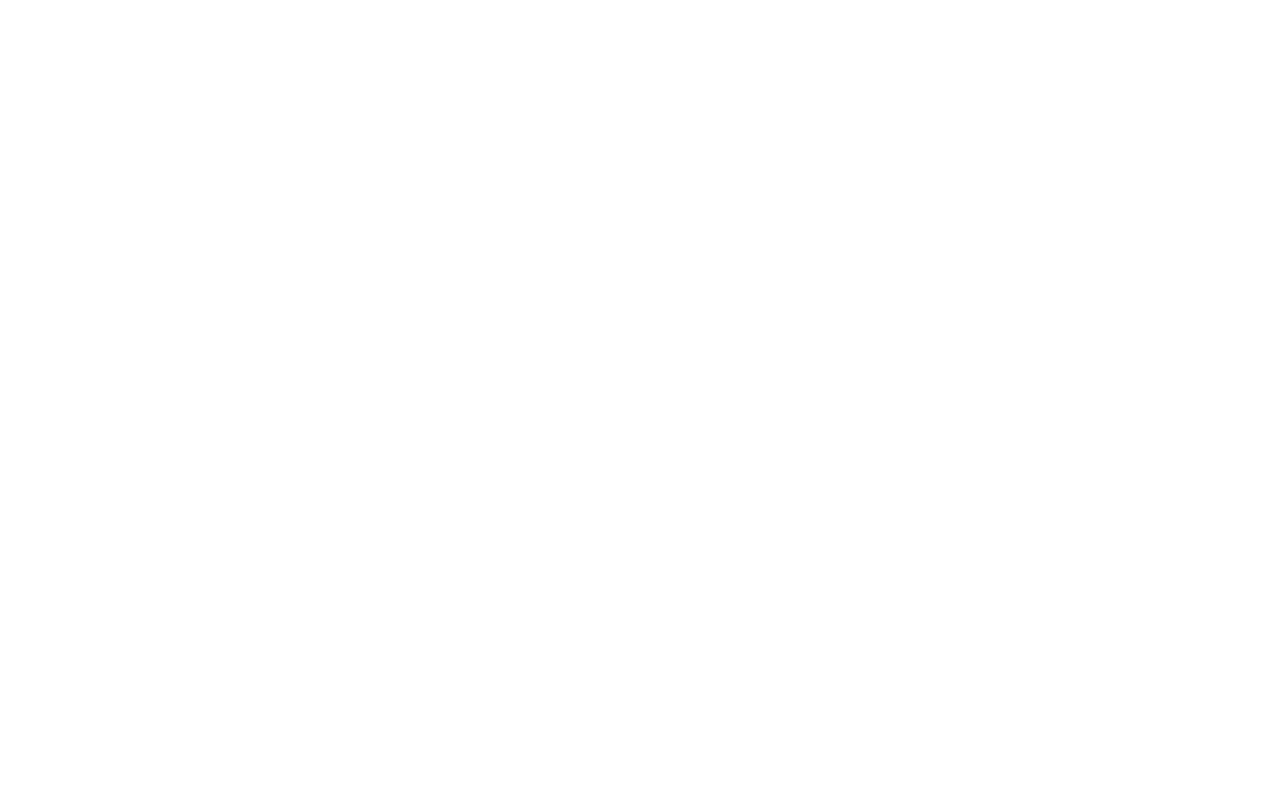
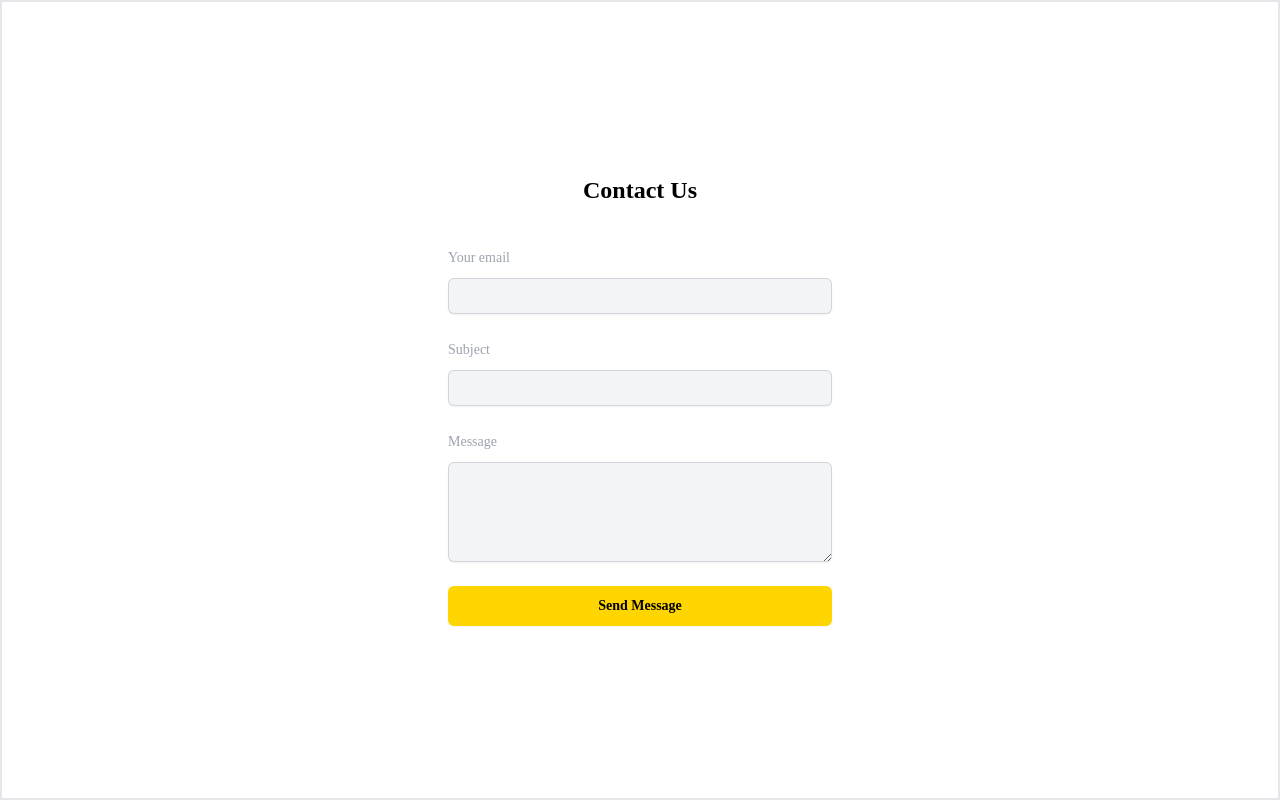
Before and after one commit to 4nskarts/hackathon-infinity, a React (Vite) app in the folder client/: page /contactus in a window 1280 px wide. Before the commit this address had no page. Built offline with nearby package versions, Linux system fonts and the light colour scheme.

Commit message:
Finally i can sleep - "NotHoudaifa"

```diff
--- a/client/src/App.jsx
+++ b/client/src/App.jsx
@@ -5,10 +5,13 @@
 import Home from "./pages/HomePage/Home";
 import ProfilePage from "./pages/ProfilePage/ProfilePage";
 import IssuePage from "./pages/IssuePage/IssuePage";
-
-// This is static now, don't remove it
+import ContactUsPage from "./pages/ContactUsPage";
+import { useEffect } from "react";
 
 function App() {
+    useEffect(() => {
+        document.body.classList.add("font-poppins")
+    }, [])
     return (
         <Router>
             <Routes>
@@ -17,6 +20,7 @@
                 <Route path="/home" element={<Home />} />
                 <Route path="/profile" element={<ProfilePage />} />
                 <Route path="/issue/:id" element={<IssuePage />} />
+                <Route path="/contactus" element={<ContactUsPage/>} />
             </Routes>
         </Router>
     );
--- a/client/src/components/Navbar.jsx
+++ b/client/src/components/Navbar.jsx
@@ -3,6 +3,7 @@
 import SecondaryButton from "./SecondaryButton";
 import ThirdButton from "./ThirdButton";
 import { Link } from "react-scroll";
+import { useNavigate } from "react-router-dom";
 
 const links = [
     { id: "home", text: "HOME" },
@@ -12,6 +13,7 @@
 ];
 
 function Navbar() {
+    const navigate = useNavigate()
     const [isSidebarOpen, setSidebarOpen] = useState(false);
 
     const toggleSidebar = () => {
@@ -50,7 +52,7 @@
     }, [isSidebarOpen]);
 
     return (
-    <nav className="h-16 flex fixed flex-row items-center justify-between md:justify-around  bg-white w-full font-poppins  top-0 px-4 z-50">
+        <nav className="h-16 flex fixed flex-row items-center justify-between md:justify-around  bg-white w-full font-  top-0 px-4 z-50">
             <div
                 className="md:hidden text-2xl font-bold items-center cursor-pointer align-middle ml-5"
                 onClick={toggleSidebar}
@@ -100,7 +102,7 @@
                 </section>
             )}
             <section className="flex flex-row items-center space-x-4">
-        <PrimaryButton text="Get Started" />
+                <PrimaryButton text="Get Started" onClick={() => navigate("/contactus")}/>
                 <SecondaryButton text="Login" />
             </section>
         </nav>
--- a/client/src/components/PrimaryButton.jsx
+++ b/client/src/components/PrimaryButton.jsx
@@ -1,6 +1,6 @@
-function Button({ text }) {
+function Button({ text, onClick }) {
   return (
-    <button className="py-2.5 text-xs border-2 border-yellow hidden sm:inline px-10 rounded-lg bg-yellow text-black">
+    <button onClick={onClick} className="py-2.5 font-poppins text-xs border-2 border-yellow hidden sm:inline px-10 rounded-lg bg-yellow text-black">
       {text}
     </button>
   );
--- a/client/src/components/SecondaryButton.jsx
+++ b/client/src/components/SecondaryButton.jsx
@@ -3,7 +3,7 @@
 function Button({ text }) {
   return (
     <NavLink to={"/login"}>
-      <button className="py-2.5 px-10 hidden  md:inline rounded-lg text-xs bg-white text-black border-solid border-2 border-gray-500">
+      <button className="py-2.5 px-10 hidden font-poppins md:inline rounded-lg text-xs bg-white text-black border-solid border-2 border-gray-500">
         {text}
       </button>
     </NavLink>
--- /dev/null
+++ b/client/src/pages/ContactUsPage/index.jsx
@@ -0,0 +1,135 @@
+function ContactUsPage() {
+    return (
+        // <section className="w-screen h-screen bg-[#edede9]">
+        //     <div className="pt-2 pb-8 lg:pb-16 px-4 mx-auto max-w-screen-md">
+        //         <h2 className="mb-4 text-4xl tracking-tight font-extrabold text-center text-black">
+        //             Contact Us
+        //         </h2>
+        //         <form action="#" className="space-y-8">
+        //             <div>
+        //                 <div className="flex items-center justify-between">
+        //                     <label
+        //                         htmlFor="email"
+        //                         className="block text-sm font-bold leading-6 text-gray-500"
+        //                     >
+        //                         Your email
+        //                     </label>
+        //                 </div>
+        //                 <div className="relative flex mt-2">
+        //                     <input
+        //                         id="email"
+        //                         className="block w-full rounded-md border-0 py-1.5 px-2 text-gray-900 shadow-sm ring-1 ring-inset ring-gray-300 placeholder:text-gray-400 focus:ring-2 focus:ring-inset focus:ring-yellow-700 bg-gray-100 sm:text-sm sm:leading-6"
+        //                     />
+        //                 </div>
+        //             </div>
+        //             <div>
+        //                 <div className="flex items-center justify-between">
+        //                     <label
+        //                         htmlFor="subject"
+        //                         className="block font-bold text-sm leading-6 text-gray-500"
+        //                     >
+        //                         Subject
+        //                     </label>
+        //                 </div>
+        //                 <div className="relative flex mt-2">
+        //                     <input
+        //                         id="subject"
+        //                         className="block w-full rounded-md border-0 py-1.5 px-2 text-gray-900 shadow-sm ring-1 ring-inset ring-gray-300 placeholder:text-gray-400 focus:ring-2 focus:ring-inset focus:ring-yellow-700 bg-gray-100 sm:text-sm sm:leading-6"
+        //                     />
+        //                     <label className="absolute right-2 top-1/2 transform -translate-y-1/2"></label>
+        //                 </div>
+        //             </div>
+        //             <div className="mb-4">
+        //                 <label
+        //                     className="block mb-4 text-gray-500 text-sm font-bold mb-2"
+        //                     htmlFor="message"
+        //                 >
+        //                     Your message
+        //                 </label>
+        //                 <textarea
+        //                     id="message"
+        //                     rows="8"
+        //                     className="block w-full px-2 rounded-md border-1 py-1.5 text-gray-900 shadow-sm ring-1 ring-inset ring-gray-300 placeholder:text-gray-400 focus:ring-2 focus:ring-inset focus:ring-yellow-700 bg-gray-200 sm:text-sm sm:leading-6"
+        //                 ></textarea>
+        //             </div>
+        //             <button
+        //                 type="submit"
+        //                 className="flex w-full justify-center rounded-md bg-yellow px-3 py-2 text-sm font-semibold leading-6 text-black shadow-sm hover:bg-yellow-600 focus-visible:outline focus-visible:outline-2 focus-visible:outline-offset-2 focus-visible:outline-yellow-700"
+        //             >
+        //                 LOGIN
+        //             </button>
+        //         </form>
+        //     </div>
+        // </section>
+        <div className="flex min-h-full h-screen flex-1 flex-col border-2 justify-center items-center px-6 py-12 lg:px-8 ">
+            <div className="mx-auto w-auto text-2xl font-bold">Contact Us</div>
+
+            <div className="mt-10 sm:mx-auto sm:w-full sm:max-w-sm">
+                <form className="space-y-6">
+                    <div>
+                        <label
+                            htmlFor="username"
+                            className="block text-sm font-medium leading-6 text-gray-400"
+                        >
+                            Your email
+                        </label>
+                        <div className="mt-2">
+                            <input
+                                id="username"
+                                autoComplete="off"
+                                className="block w-full rounded-md border-0 py-1.5 px-2 text-gray-900 shadow-sm ring-1 ring-inset ring-gray-300 placeholder:text-gray-400 focus:ring-2 focus:ring-inset focus:ring-yellow-700 bg-gray-100 sm:text-sm sm:leading-6"
+                            />
+                        </div>
+                    </div>
+
+                    <div>
+                        <div className="flex items-center justify-between">
+                            <label
+                                htmlFor="password"
+                                className="block text-sm font-medium leading-6 text-gray-400"
+                            >
+                                Subject
+                            </label>
+                        </div>
+                        <div className="relative flex mt-2">
+                            <input
+                                id="password"
+                                required
+                                className="block w-full rounded-md border-0 py-1.5 px-2 text-gray-900 shadow-sm ring-1 ring-inset ring-gray-300 placeholder:text-gray-400 focus:ring-2 focus:ring-inset focus:ring-yellow-700 bg-gray-100 sm:text-sm sm:leading-6"
+                            />
+                            <label className="absolute right-2 top-1/2 transform -translate-y-1/2"></label>
+                        </div>
+                    </div>
+                    <div>
+                        <div className="flex items-center justify-between">
+                            <label
+                                htmlFor="password"
+                                className="block text-sm font-medium leading-6 text-gray-400"
+                            >
+                                Message
+                            </label>
+                        </div>
+                        <div className="relative flex mt-2">
+                            <textarea
+                                id="password"
+                                required
+                                className="block h-[100px] w-full rounded-md border-0 py-1.5 px-2 text-gray-900 shadow-sm ring-1 ring-inset ring-gray-300 placeholder:text-gray-400 focus:ring-2 focus:ring-inset focus:ring-yellow-700 bg-gray-100 sm:text-sm sm:leading-6"
+                            ></textarea>
+                            <label className="absolute right-2 top-1/2 transform -translate-y-1/2"></label>
+                        </div>
+                    </div>
+                    <div>
+                        <button
+                            type="submit"
+                            className="flex w-full justify-center rounded-md bg-yellow px-3 py-2 text-sm font-semibold leading-6 text-black shadow-sm hover:bg-yellow-600 focus-visible:outline focus-visible:outline-2 focus-visible:outline-offset-2 focus-visible:outline-yellow-700"
+                        >
+                            Send Message
+                        </button>
+                    </div>
+                </form>
+            </div>
+        </div>
+    );
+}
+
+export default ContactUsPage;
--- a/client/src/pages/IssuePage/IssuePage.jsx
+++ b/client/src/pages/IssuePage/IssuePage.jsx
@@ -56,7 +56,6 @@
         }),
       }).then((res) => {
         navigate(0);
-        console.log(res);
       });
     };
     const renderBlogBody = (body) => {
--- a/client/src/pages/LandingPage/sections/Hero.jsx
+++ b/client/src/pages/LandingPage/sections/Hero.jsx
@@ -3,7 +3,10 @@
 import shape from "../styles/assets/Group 1(1).svg";
 import Logo from "../../../assets/business-meeting.svg";
 import { NavLink } from "react-router-dom";
+import { useNavigate } from "react-router-dom";
+
 function Hero() {
+  const navigate = useNavigate();
   return (
     <section className="h-screen  bg-[#eef2f3] pt-16 flex flex-col md:flex-row px-12 justify-around items-center">
       <div className="flex flex-col md:w-[457px] justify-between">
@@ -21,7 +24,7 @@
           solves issues, unlocking the full potential of shared expertise
         </p>
         <div className="flex flex-col md:flex-row gap-4">
-          <button className="py-2.5 text-sm border-2 border-yellow hidden sm:inline px-10 rounded-lg bg-yellow text-black">
+          <button onClick={() => navigate('/contactus')} className="py-2.5 text-sm border-2 border-yellow hidden sm:inline px-10 rounded-lg bg-yellow text-black">
             Get Started
           </button>
           <NavLink to={"/login"}>
--- a/client/tailwind.config.js
+++ b/client/tailwind.config.js
@@ -14,7 +14,8 @@
     extend: {
       fontFamily: {
         'Quicksand': ['Quicksand', 'sans-serif'],
-      },
+        'poppins': ['poppins'],
+    },
       colors: {
         'black': '#000000',
         'dark-grey': '#191919',
```
Also changed, not shown: client/src/pages/LandingPage/sections/Testimonial.jsx (+5 -12 lines), client/src/assets/fonts/poppins.ttf (added). Lines whose indentation alone changed are shown as unchanged.
